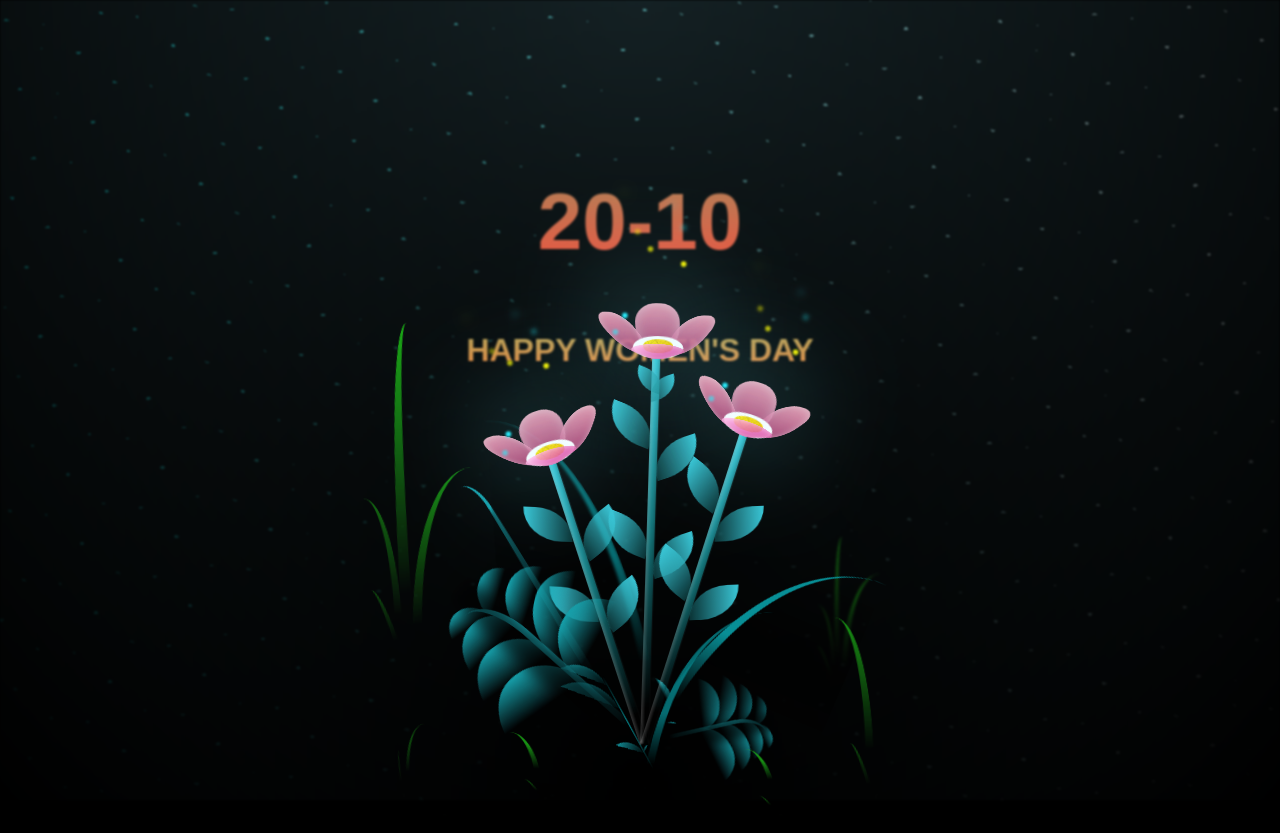
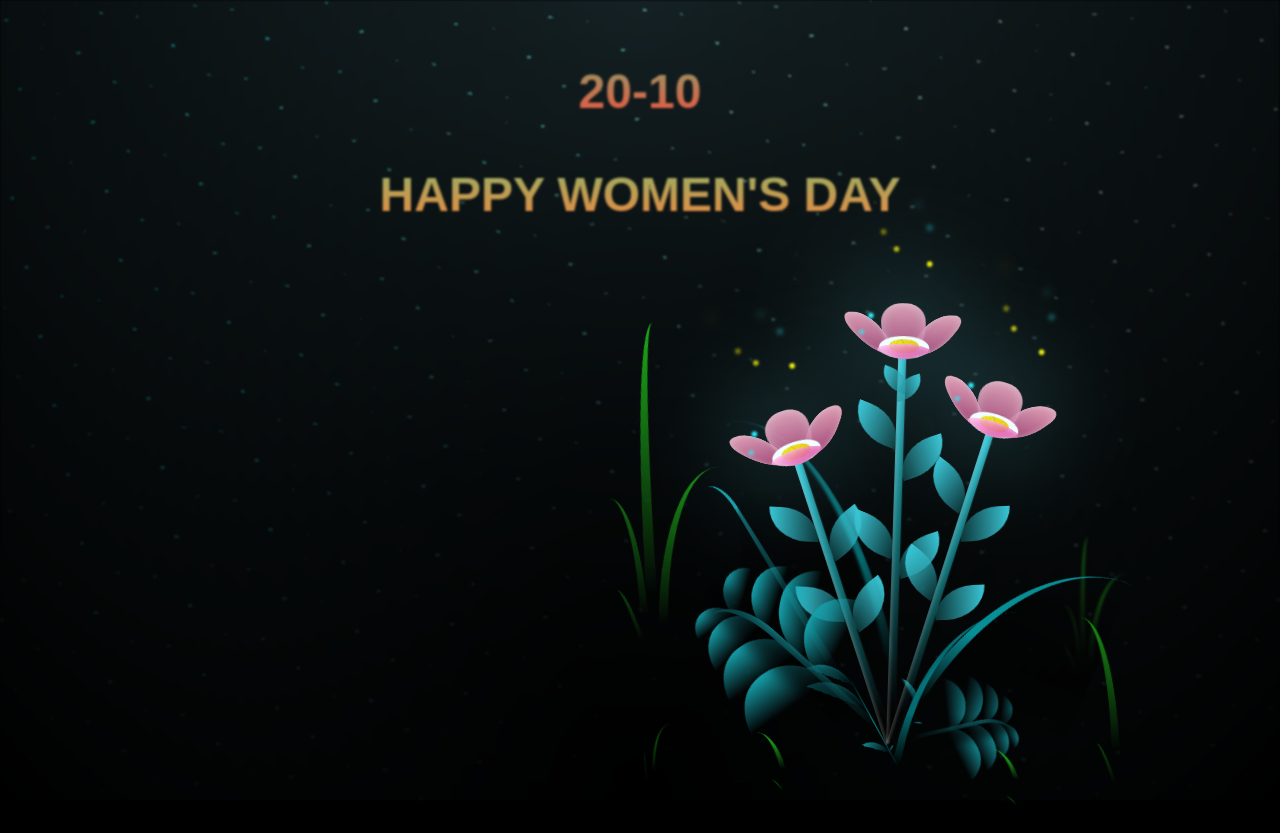
Before and after one commit to dylandspkt/HappyWomensDay, a plain HTML site: page index.html in a window 1280 px wide. Drawn offline with Linux system fonts and the light colour scheme.

Commit message:
Update Mussic

```diff
--- a/index.html
+++ b/index.html
@@ -20,17 +20,19 @@
     </div>
 </div>
 
-<audio id="backgroundMusic" autoplay loop>
+<audio id="backgroundMusic">
     <source src="Kygo & AvaMax-Whatever.mp3" type="audio/mpeg">
     Trình duyệt của bạn không hỗ trợ phát âm thanh.
 </audio>
 
+<h1>Nhấp chuột vào trang để phát nhạc!</h1>
+
 <script>
-    // Cố gắng phát nhạc khi trang tải xong
-    window.addEventListener('load', function() {
+    // Khi người dùng nhấp chuột, phát nhạc
+    document.body.addEventListener('click', function() {
         var audio = document.getElementById("backgroundMusic");
         audio.play().catch(function(error) {
-            console.log("Không thể phát nhạc tự động: ", error);
+            console.log("Không thể phát nhạc: ", error);
         });
     });
 </script>
--- a/style.css
+++ b/style.css
@@ -37,9 +37,9 @@ body {
 }
 
 .animated_march_text {
-    padding-top: 2em;
+    padding-top: 1em;
     font-family: Arial, sans-serif;
-    font-size: 5em;
+    font-size: 3em;
     background: linear-gradient(to bottom, #4ad382, #ec533f);/*3faeec*/
     -webkit-background-clip: text; /*HAPPY WOMEN DAY*/
     -webkit-text-fill-color: transparent; /**/
@@ -47,9 +47,9 @@ body {
     animation: appear 1s ease forwards, move 3s ease infinite alternate;
 }
 .animated_march_text2 {
-    padding-top: 2em;
+    padding-top: 1em;
     font-family: Arial, sans-serif;
-    font-size: 2em;
+    font-size: 3em;
     background: linear-gradient(to bottom, #4ad382, #ec873f);
     -webkit-background-clip: text; /**/
     -webkit-text-fill-color: transparent; /**/
```
